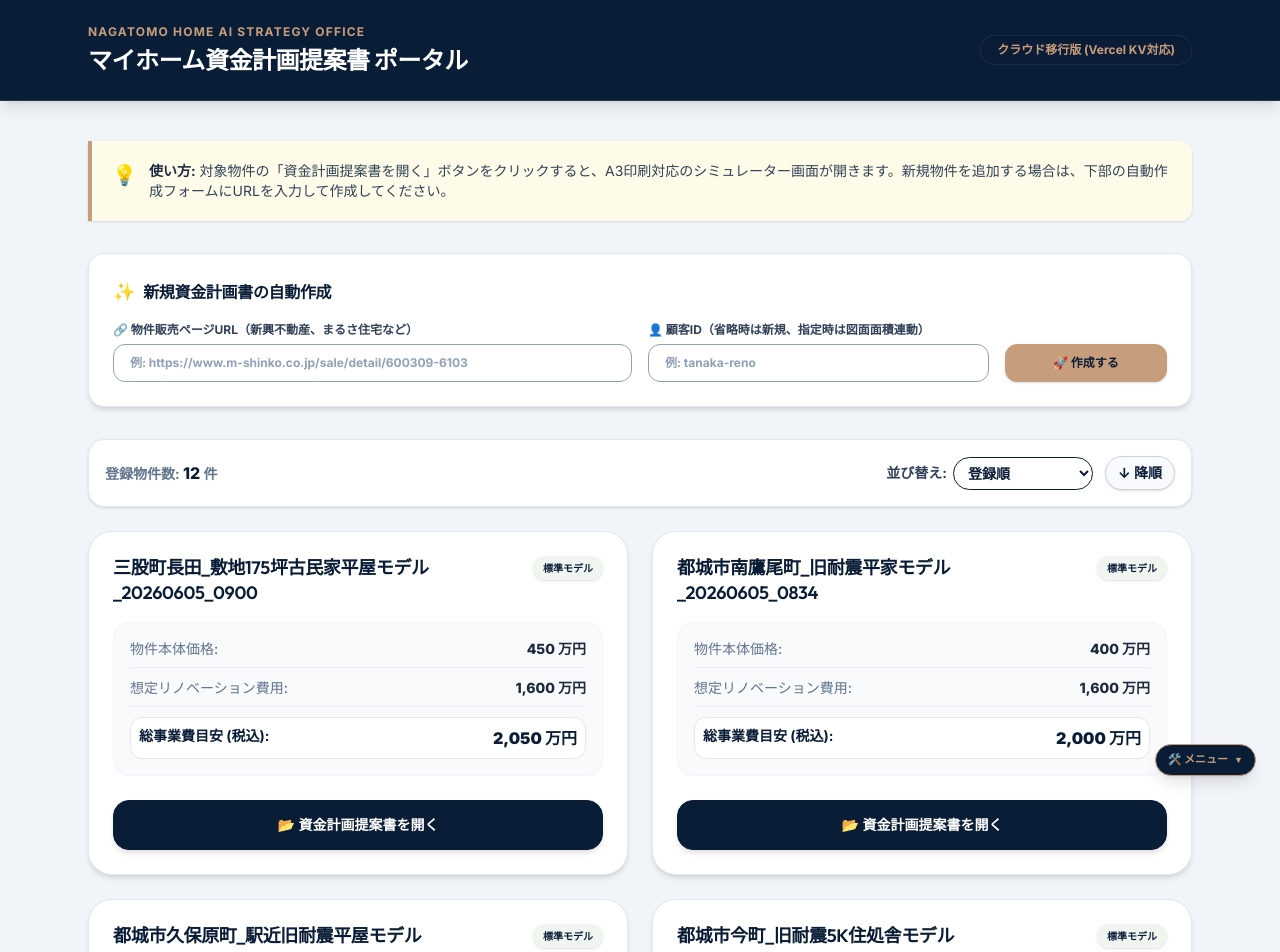
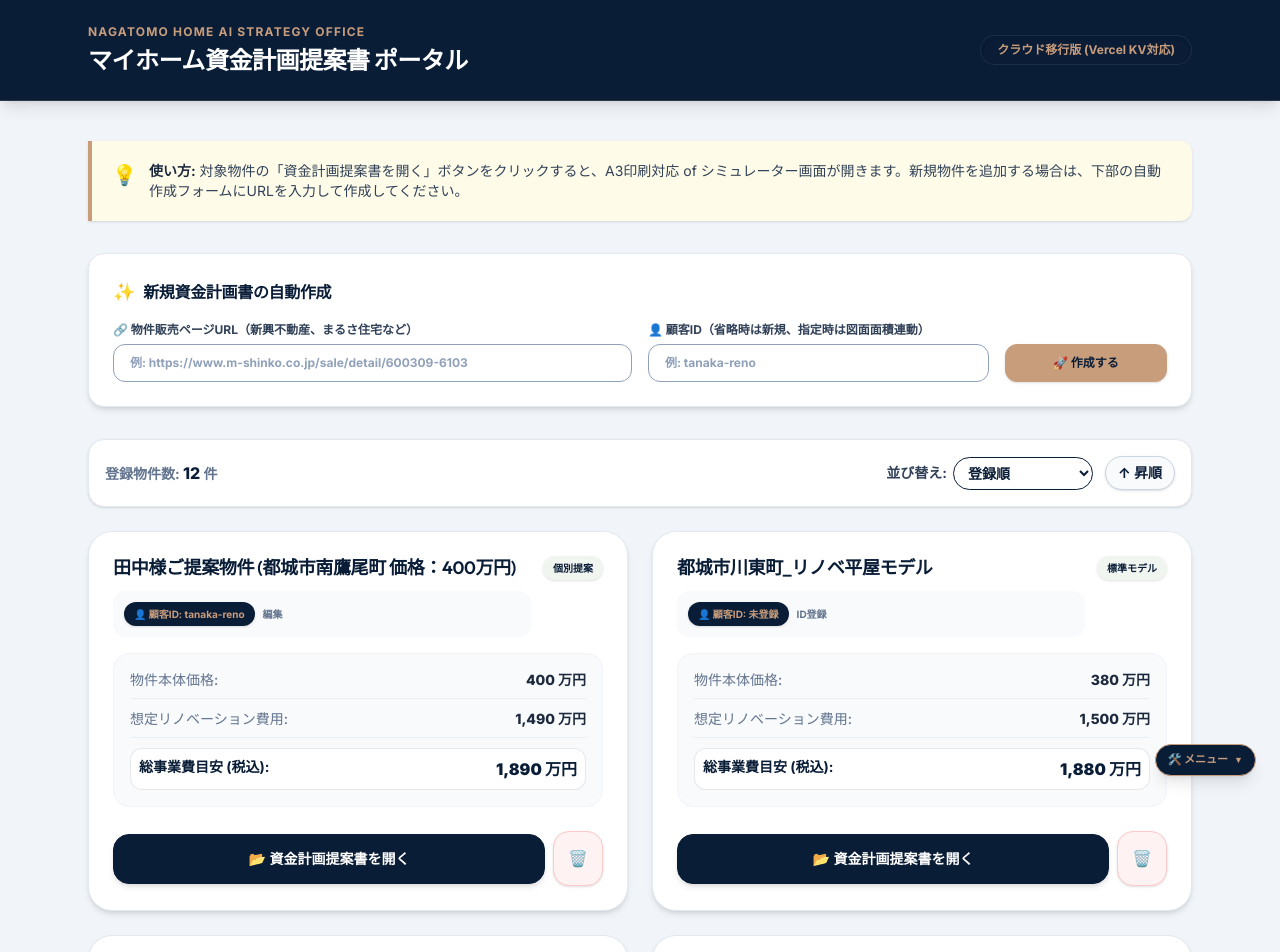
Before and after one commit to nagatomo-home-admin/vr-viewer, a Next.js app: page /finance in a window 1280 px wide. Shown: the top 952 px of the page. Built offline with nearby package versions, Linux system fonts and the light colour scheme.

Commit message:
fix(finance): 資金計画ポータルの登録順昇順化、削除機能、および顧客IDの後期追加・編集機能の実装と型エラー修正

```diff
--- /dev/null
+++ b/src/app/api/finance/delete/route.ts
@@ -0,0 +1,37 @@
+import { NextResponse } from 'next/server';
+import { getProperties, saveProperties } from '@/lib/db';
+
+// 指定されたインデックスの資金計画プランをリストから削除するAPI
+export async function POST(req: Request) {
+  try {
+    const { index } = await req.json();
+
+    if (index === undefined) {
+      return NextResponse.json({ error: 'インデックスは必須パラメータです。' }, { status: 400 });
+    }
+
+    const properties = await getProperties();
+    const idx = parseInt(index);
+
+    if (isNaN(idx) || idx < 0 || idx >= properties.length) {
+      return NextResponse.json({ error: '無効なインデックスが指定されました。' }, { status: 400 });
+    }
+
+    // 指定されたインデックスの物件計画データを削除
+    const deletedProperty = properties[idx];
+    properties.splice(idx, 1);
+
+    // データベースを保存して上書き
+    await saveProperties(properties);
+
+    console.log(`資金計画を削除しました: ${deletedProperty.property_name}`);
+
+    return NextResponse.json({
+      success: true,
+      message: `物件データ「${deletedProperty.property_name}」の削除が完了しました。`
+    });
+  } catch (error: any) {
+    console.error("物件データ削除エラー:", error);
+    return NextResponse.json({ error: `サーバーエラーが発生しました: ${error.message}` }, { status: 500 });
+  }
+}
--- a/src/app/finance/FinancePortalClient.tsx
+++ b/src/app/finance/FinancePortalClient.tsx
@@ -30,16 +30,19 @@ interface FinancePortalClientProps {
  * 資金計画ポータル（クライアントコンポーネント）
  * 高級感のあるナガトモ・テーマ（ネイビー & ゴールド & セージ）による
  * レスポンシブ対応の物件一覧・ソート・新規作成画面を提供します。
- * 入力欄の文字の視認性、カードの高級ホバー、可読性を劇的に向上させたUI改善版。
+ * 顧客IDの後期登録・編集、プランの削除、初期表示「登録順・昇順」への対応版。
  */
 export default function FinancePortalClient({ initialProperties, customerIds }: FinancePortalClientProps) {
   const [properties, setProperties] = useState<Property[]>(initialProperties);
   const [urlInput, setUrlInput] = useState('');
   const [customerIdInput, setCustomerIdInput] = useState('');
   const [sortKey, setSortKey] = useState<'index' | 'price' | 'total' | 'name'>('index');
-  const [sortOrder, setSortOrder] = useState<'asc' | 'desc'>('desc');
+  const [sortOrder, setSortOrder] = useState<'asc' | 'desc'>('asc'); // 初期表示を昇順（asc）に変更
   const [loading, setLoading] = useState(false);
   const [statusMessage, setStatusMessage] = useState<{ text: string; isError: boolean } | null>(null);
+
+  // 各カードでの顧客ID入力用一時ステート
+  const [editingCustomerIds, setEditingCustomerIds] = useState<{ [index: number]: string | undefined }>({});
 
   // コンポーネントマウント時およびソートキー変更時にソートを実行
   useEffect(() => {
@@ -123,6 +126,107 @@ export default function FinancePortalClient({ initialProperties, customerIds }:
     }
   };
 
+  // 各カードでの顧客ID入力値変更処理
+  const handleCardCustomerIdChange = (originalIndex: number, val: string) => {
+    const safeVal = val.replace(/[^a-zA-Z0-9-_]/g, "");
+    setEditingCustomerIds(prev => ({
+      ...prev,
+      [originalIndex]: safeVal
+    }));
+  };
+
+  // 各カードでの顧客IDの更新処理
+  const handleSaveCardCustomerId = async (originalIndex: number) => {
+    const inputVal = editingCustomerIds[originalIndex];
+    if (inputVal === undefined) return;
+
+    setLoading(true);
+    setStatusMessage({ text: '⏳ 顧客IDを保存しています...', isError: false });
+
+    try {
+      const targetProperty = initialProperties[originalIndex];
+      const response = await fetch('/api/finance/update', {
+        method: 'POST',
+        headers: {
+          'Content-Type': 'application/json',
+        },
+        body: JSON.stringify({
+          index: originalIndex,
+          propertyData: {
+            ...targetProperty,
+            customer_id: inputVal
+          }
+        }),
+      });
+
+      const result = await response.json();
+
+      if (response.ok) {
+        setStatusMessage({ text: `✅ 顧客IDを「${inputVal}」に更新しました。`, isError: false });
+
+        // ローカルステートの更新
+        const newProps = [...properties];
+        const pIdx = newProps.findIndex(p => initialProperties.indexOf(p) === originalIndex);
+        if (pIdx !== -1) {
+          newProps[pIdx] = { ...newProps[pIdx], customer_id: inputVal };
+          setProperties(newProps);
+        }
+
+        // 編集モードを抜ける
+        setEditingCustomerIds(prev => ({
+          ...prev,
+          [originalIndex]: undefined
+        }));
+
+        setTimeout(() => setStatusMessage(null), 3000);
+      } else {
+        throw new Error(result.error || '保存に失敗しました。');
+      }
+    } catch (error: any) {
+      console.error('Error saving customer ID:', error);
+      setStatusMessage({ text: `❌ ID保存エラー: ${error.message}`, isError: true });
+    } finally {
+      setLoading(false);
+    }
+  };
+
+  // 物件削除処理
+  const handleDeleteProperty = async (originalIndex: number, propName: string) => {
+    if (!confirm(`⚠️ 本当に「${propName}」の資金計画データを完全に削除しますか？\nこの操作は取り消せません。`)) {
+      return;
+    }
+
+    setLoading(true);
+    setStatusMessage({ text: '⏳ 資金計画データを削除しています...', isError: false });
+
+    try {
+      const response = await fetch('/api/finance/delete', {
+        method: 'POST',
+        headers: {
+          'Content-Type': 'application/json',
+        },
+        body: JSON.stringify({
+          index: originalIndex
+        }),
+      });
+
+      const result = await response.json();
+
+      if (response.ok) {
+        setStatusMessage({ text: `✅ データを正常に削除しました。`, isError: false });
+        setTimeout(() => {
+          window.location.reload();
+        }, 1500);
+      } else {
+        throw new Error(result.error || '削除に失敗しました。');
+      }
+    } catch (error: any) {
+      console.error('Error deleting property:', error);
+      setStatusMessage({ text: `❌ 削除エラー: ${error.message}`, isError: true });
+      setLoading(false);
+    }
+  };
+
   return (
     <div className="min-h-screen bg-slate-100 flex flex-col justify-between">
       {/* ヘッダー */}
@@ -150,7 +254,7 @@ export default function FinancePortalClient({ initialProperties, customerIds }:
         <div className="mb-8 p-5 bg-yellow-50 border-l-4 border-[#C89D7C] rounded-r-xl text-xs md:text-sm text-slate-700 shadow-sm flex items-start gap-3">
           <span className="text-xl flex-shrink-0">💡</span>
           <div>
-            <strong className="font-bold text-slate-800">使い方:</strong> 対象物件の「資金計画提案書を開く」ボタンをクリックすると、A3印刷対応のシミュレーター画面が開きます。新規物件を追加する場合は、下部の自動作成フォームにURLを入力して作成してください。
+            <strong className="font-bold text-slate-800">使い方:</strong> 対象物件の「資金計画提案書を開く」ボタンをクリックすると、A3印刷対応 of シミュレーター画面が開きます。新規物件を追加する場合は、下部の自動作成フォームにURLを入力して作成してください。
           </div>
         </div>
 
@@ -261,13 +365,45 @@ export default function FinancePortalClient({ initialProperties, customerIds }:
                       <h2 className="text-base md:text-lg font-bold text-[#0A1D37] line-clamp-2 leading-snug group-hover:text-[#C89D7C] transition-colors duration-200">
                         {item.property_name}
                       </h2>
-                      {item.customer_id && (
-                        <div className="flex items-center gap-1">
-                          <span className="text-[10px] font-bold text-[#C89D7C] bg-[#0A1D37] px-2 py-0.5 rounded-md shadow-sm">
-                            👤 顧客ID: {item.customer_id}
+
+                      {/* 顧客ID表示・追加・編集エリア */}
+                      <div className="flex flex-col gap-1 mt-1 bg-slate-50 p-2.5 rounded-xl border border-slate-150/40">
+                        <div className="flex items-center gap-2 flex-wrap">
+                          <span className="text-[10px] font-bold text-[#C89D7C] bg-[#0A1D37] px-2.5 py-1 rounded-md shadow-sm whitespace-nowrap">
+                            👤 顧客ID: {item.customer_id || "未登録"}
                           </span>
+                          <button
+                            onClick={() => {
+                              setEditingCustomerIds(prev => ({
+                                ...prev,
+                                [originalIndex]: editingCustomerIds[originalIndex] !== undefined ? undefined : (item.customer_id || "")
+                              }));
+                            }}
+                            className="text-[10px] font-bold text-slate-500 hover:text-[#0A1D37] hover:underline whitespace-nowrap transition cursor-pointer"
+                          >
+                            {editingCustomerIds[originalIndex] !== undefined ? "閉じる" : (item.customer_id ? "編集" : "ID登録")}
+                          </button>
+                        </div>
+
+                        {editingCustomerIds[originalIndex] !== undefined && (
+                          <div className="flex items-center gap-1.5 mt-2 no-print">
+                            <input
+                              type="text"
+                              value={editingCustomerIds[originalIndex] || ""}
+                              onChange={(e) => handleCardCustomerIdChange(originalIndex, e.target.value)}
+                              placeholder="IDを入力 (例: tanaka-reno)"
+                              className="px-2 py-1.5 text-xs border border-slate-300 rounded-lg bg-white text-slate-800 font-bold focus:outline-none focus:ring-1 focus:ring-[#C89D7C] flex-grow"
+                            />
+                            <button
+                              onClick={() => handleSaveCardCustomerId(originalIndex)}
+                              disabled={loading}
+                              className="bg-[#C89D7C] hover:bg-[#0A1D37] hover:text-[#C89D7C] text-[#0A1D37] border border-[#C89D7C] font-bold text-[10px] px-3 py-1.5 rounded-lg transition cursor-pointer disabled:opacity-50 whitespace-nowrap"
+                            >
+                              💾 保存
+                            </button>
                           </div>
                         )}
+                      </div>
                     </div>
                     <span className="bg-[#A3B899]/15 text-[#0A1D37] text-[10px] font-bold px-2.5 py-1 rounded-full whitespace-nowrap flex-shrink-0 shadow-sm">
                       {item.client_name ? '個別提案' : '標準モデル'}
@@ -288,12 +424,23 @@ export default function FinancePortalClient({ initialProperties, customerIds }:
                     </div>
                   </div>
                 </div>
+
+                <div className="flex gap-2 items-center mt-auto no-print">
                   <Link
                     href={`/finance/${originalIndex}`}
-                  className="block w-full text-center bg-[#0A1D37] hover:bg-[#C89D7C] hover:text-[#0A1D37] border border-[#0A1D37] text-white font-bold py-3.5 px-4 rounded-2xl shadow-md hover:shadow-lg transition-all duration-250 text-xs md:text-sm cursor-pointer"
+                    className="flex-grow text-center bg-[#0A1D37] hover:bg-[#C89D7C] hover:text-[#0A1D37] border border-[#0A1D37] text-white font-bold py-3.5 px-4 rounded-2xl shadow-md hover:shadow-lg transition-all duration-250 text-xs md:text-sm cursor-pointer"
                   >
                     📂 資金計画提案書を開く
                   </Link>
+                  <button
+                    onClick={() => handleDeleteProperty(originalIndex, item.property_name)}
+                    disabled={loading}
+                    className="bg-red-50 hover:bg-red-500 hover:text-white text-red-500 border border-red-200 hover:border-red-500 font-bold p-3.5 rounded-2xl shadow-sm transition-all cursor-pointer flex-shrink-0 disabled:opacity-50"
+                    title="計画書を完全に削除する"
+                  >
+                    🗑️
+                  </button>
+                </div>
               </div>
             );
           })}
--- a/src/app/finance/[propertyIndex]/FinanceCalculatorClient.tsx
+++ b/src/app/finance/[propertyIndex]/FinanceCalculatorClient.tsx
@@ -15,6 +15,7 @@ interface BankConfig {
 interface Property {
   property_name: string;
   client_name?: string;
+  customer_id?: string;
   price_man: number;
   renovation_cost_man: number;
   down_payment_man?: number;
@@ -60,6 +61,8 @@ export default function FinanceCalculatorClient({
   const [priceMan, setPriceMan] = useState(property.price_man);
   const [renovationCost, setRenovationCost] = useState(property.renovation_cost_man);
   const [downPayment, setDownPayment] = useState(property.down_payment_man || 0);
+  const [customerId, setCustomerId] = useState(property.customer_id || '');
+
 
   // 諸費用と補助金の手動/自動切り替えフラグ
   const [miscCostInput, setMiscCostInput] = useState<number | ''>(
@@ -292,6 +295,7 @@ export default function FinanceCalculatorClient({
           propertyData: {
             property_name: propName,
             client_name: clientName ? `${clientName} 様` : '',
+            customer_id: customerId,
             price_man: priceMan,
             renovation_cost_man: renovationCost,
             down_payment_man: downPayment,
@@ -517,7 +521,7 @@ export default function FinanceCalculatorClient({
             </h2>
 
             {/* 物件設定 */}
-            <div className="grid grid-cols-2 gap-3">
+            <div className="grid grid-cols-3 gap-3">
               <div>
                 <label className="block text-sm font-bold text-[#0A1D37] mb-1.5">物件名</label>
                 <input
@@ -543,6 +547,16 @@ export default function FinanceCalculatorClient({
                   <option value="ja-bank-fix">JA都城（固定 2.300%）</option>
                   <option value="flat35">フラット35（固定 1.900%）</option>
                 </select>
+              </div>
+              <div>
+                <label className="block text-sm font-bold text-[#0A1D37] mb-1.5">顧客ID (保存用)</label>
+                <input
+                  type="text"
+                  className="w-full px-3 py-2.5 border border-slate-300 rounded-lg text-sm font-bold bg-white text-[#0A1D37] focus:outline-none focus:ring-1 focus:ring-[#C89D7C]"
+                  value={customerId}
+                  onChange={e => setCustomerId(e.target.value.replace(/[^a-zA-Z0-9-_]/g, ""))}
+                  placeholder="例: tanaka-reno"
+                />
               </div>
             </div>
 
```
Lines whose indentation alone changed are shown as unchanged.
